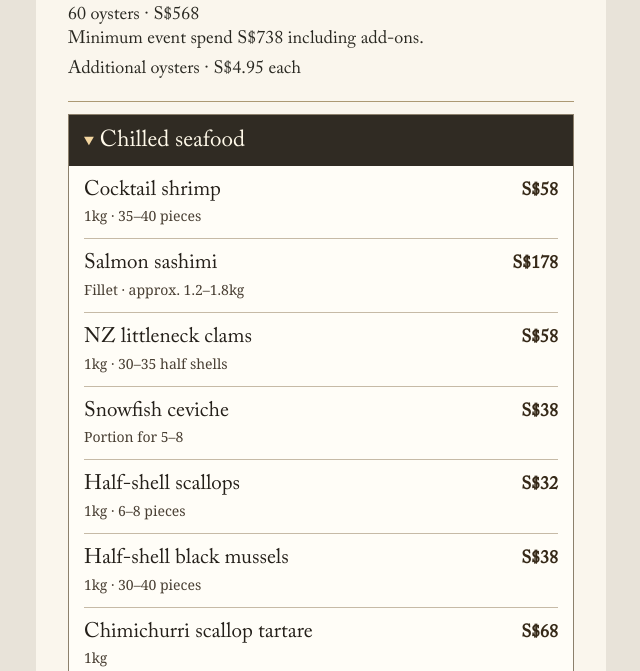
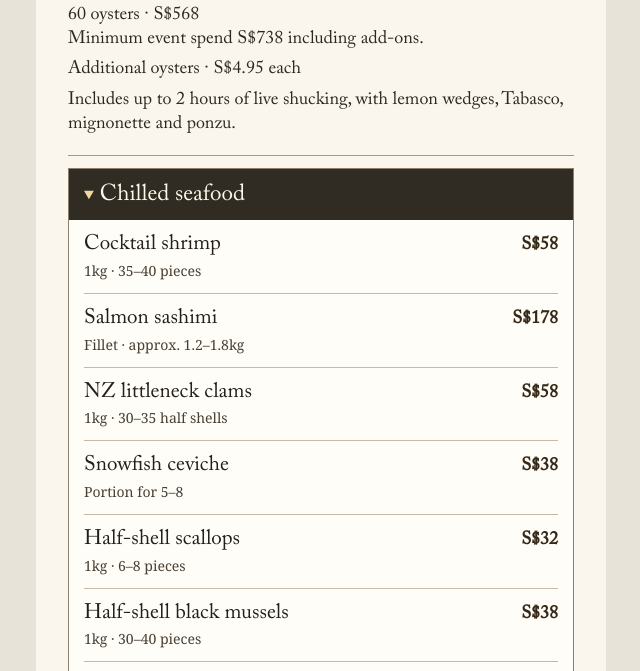
Before and after one commit to theoystercart/livestation-menus, a plain HTML site: page livestation.html in a window 1280 px wide. Shown: the part 105-776 px from the top of the page, without its empty margins (319-959 px from the left). Drawn offline with Linux system fonts and the light colour scheme.

Commit message:
List shucking duration and included oyster accompaniments

```diff
--- a/livestation.html
+++ b/livestation.html
@@ -9,7 +9,7 @@
 .category .rows small, .category p { color: #493f33; }
 .category .rows span { color: #362918; font-weight: bold; }
 .category p { padding: 10px 15px 0; }
-</style></head><body><main class="paper pad copy" style="margin:auto;padding-top:28px;padding-bottom:28px"><p class="label">THE OYSTER CART</p><section id="livestation"><header class="menuhead"><h1>Oyster Livestation</h1><p>60 oysters · S$568<br>Minimum event spend S$738 including add-ons.</p><p>Additional oysters · S$4.95 each</p></header><details class="category" open><summary>Chilled seafood</summary><ul class="rows"><li><div>Cocktail shrimp<small>1kg · 35–40 pieces</small></div><span>S$58</span></li><li><div>Salmon sashimi<small>Fillet · approx. 1.2–1.8kg</small></div><span>S$178</span></li><li><div>NZ littleneck clams<small>1kg · 30–35 half shells</small></div><span>S$58</span></li><li><div>Snowfish ceviche<small>Portion for 5–8</small></div><span>S$38</span></li><li><div>Half-shell scallops<small>1kg · 6–8 pieces</small></div><span>S$32</span></li><li><div>Half-shell black mussels<small>1kg · 30–40 pieces</small></div><span>S$38</span></li><li><div>Chimichurri scallop tartare<small>1kg</small></div><span>S$68</span></li></ul></details>
+</style></head><body><main class="paper pad copy" style="margin:auto;padding-top:28px;padding-bottom:28px"><p class="label">THE OYSTER CART</p><section id="livestation"><header class="menuhead"><h1>Oyster Livestation</h1><p>60 oysters · S$568<br>Minimum event spend S$738 including add-ons.</p><p>Additional oysters · S$4.95 each</p><p>Includes up to 2 hours of live shucking, with lemon wedges, Tabasco, mignonette and ponzu.</p></header><details class="category" open><summary>Chilled seafood</summary><ul class="rows"><li><div>Cocktail shrimp<small>1kg · 35–40 pieces</small></div><span>S$58</span></li><li><div>Salmon sashimi<small>Fillet · approx. 1.2–1.8kg</small></div><span>S$178</span></li><li><div>NZ littleneck clams<small>1kg · 30–35 half shells</small></div><span>S$58</span></li><li><div>Snowfish ceviche<small>Portion for 5–8</small></div><span>S$38</span></li><li><div>Half-shell scallops<small>1kg · 6–8 pieces</small></div><span>S$32</span></li><li><div>Half-shell black mussels<small>1kg · 30–40 pieces</small></div><span>S$38</span></li><li><div>Chimichurri scallop tartare<small>1kg</small></div><span>S$68</span></li></ul></details>
 <details class="category"><summary>Roe &amp; caviar</summary><ul class="rows"><li><div>Black or red lumpfish roe<small>50g</small></div><span>S$19</span></li><li><div>Salmon trout roe<small>50g</small></div><span>S$25</span></li><li><div>Smoky herring roe<small>50g</small></div><span>S$28</span></li><li><div>Oscietra caviar</div><span>On request</span></li><li><div>Acipenser Baerii caviar</div><span>On request</span></li><li><div>Keluga Amur caviar</div><span>On request</span></li></ul></details>
 <p class="service"><strong>Hot-food station minimum: S$380.</strong> Only hot-food items count towards this minimum.</p>
 <details class="category"><summary>Rolls</summary><p>Each roll is 6 inches and can be halved.</p><ul class="rows"><li><div>Lobster roll<small>Per roll</small></div><span>S$28</span></li><li><div>Shrimp roll<small>Per roll</small></div><span>S$16</span></li><li><div>Shrimp and crab roll<small>Per roll</small></div><span>S$22</span></li></ul></details>
```
